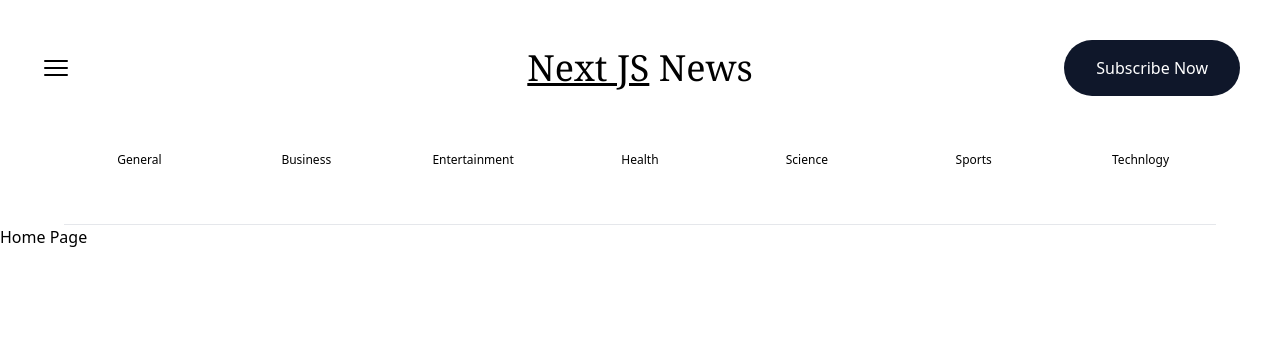
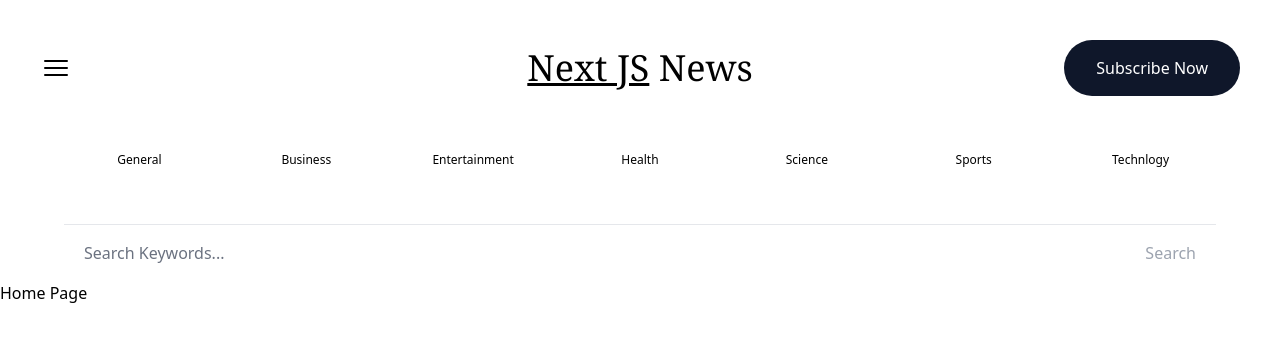
Before and after one commit to DanielMcIntyre2022/FINAL-NextJS-13-News-App, a Next.js app: page / in a window 1280 px wide. Shown: the top 342 px of the page. Built offline with nearby package versions, Linux system fonts and the light colour scheme.

Commit message:
completed SearchBox component with stlying and user inputs stored in state, state inputs are then injected dynamically into the useRouter function

```diff
--- a/app/Header.tsx
+++ b/app/Header.tsx
@@ -1,6 +1,7 @@
 import { Bars3Icon } from '@heroicons/react/24/solid';
 import Link from 'next/link';
 import NavLinks from './NavLinks';
+import SearchBox from './Searchbox';
 
 function Header() {
   return (
@@ -20,7 +21,7 @@
         </div>
         {/* NavLinks */}
         <NavLinks/>
-        {/* Search box */}
+        <SearchBox/>
     </header>
   )
 }
--- /dev/null
+++ b/app/SearchBox.tsx
@@ -0,0 +1,37 @@
+'use client';
+
+import { FormEvent, useState } from "react";
+import { useRouter } from "next/navigation";
+
+function SearchBox() {
+
+const [input, setInput] = useState('');
+const router = useRouter();
+
+const handleSearch = (e: FormEvent<HTMLFormElement>) => {
+    e.preventDefault();
+    if(!input) return;
+
+    router.push(`/search/?term=${input}`);
+};
+
+  return (
+    <form
+    onSubmit={handleSearch}
+    className="max-w-6xl mx-auto flex justify-between items-center px-5">
+        <input
+        value={input}
+        onChange={(e) => setInput(e.target.value)}
+        type='text'
+        placeholder='Search Keywords...'
+        className="w-full h-14 rounded-sm placeholder-gray-500
+         text-gray-500 outline-none flex-1 bg-transparent dark:text-orange-400"/>
+        <button
+        disabled={!input}
+        className="text-orange-400 disabled:text-gray-400"
+        >Search</button>
+    </form>
+  )
+}
+
+export default SearchBox;
```
